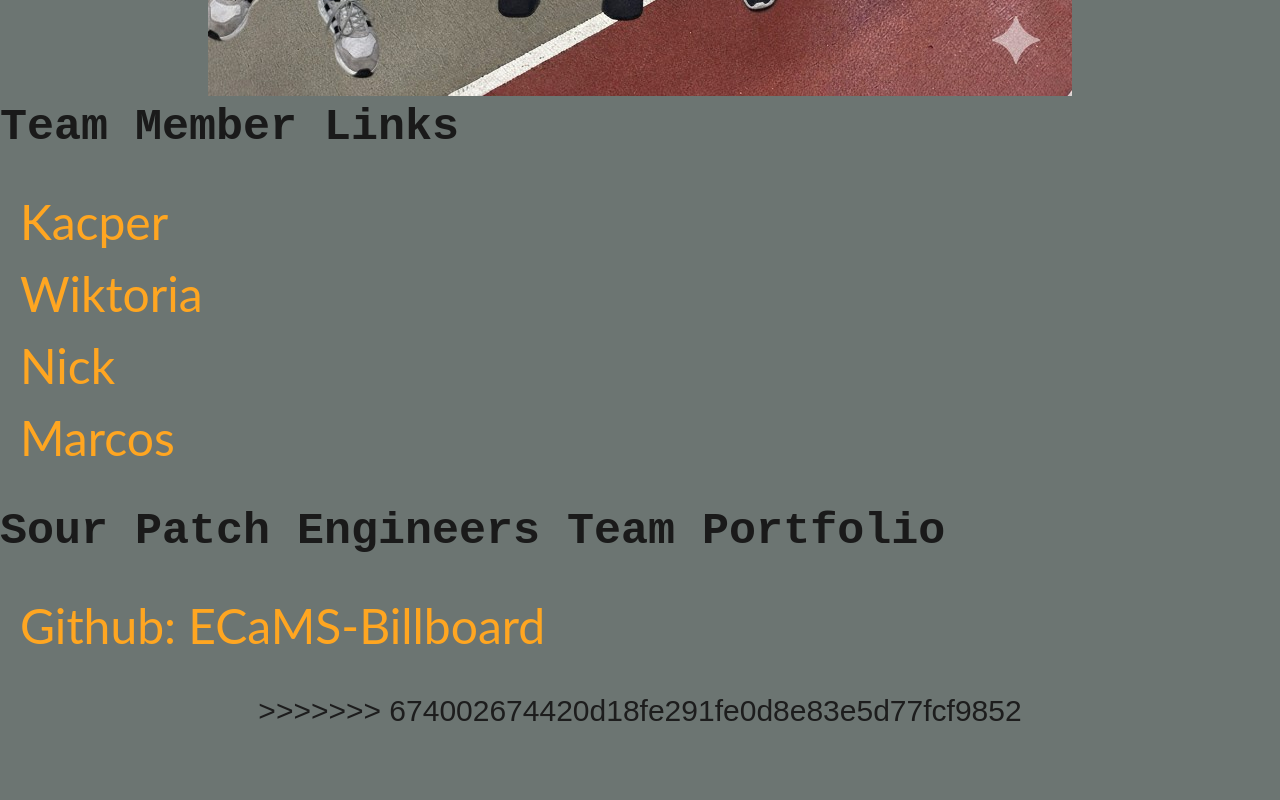
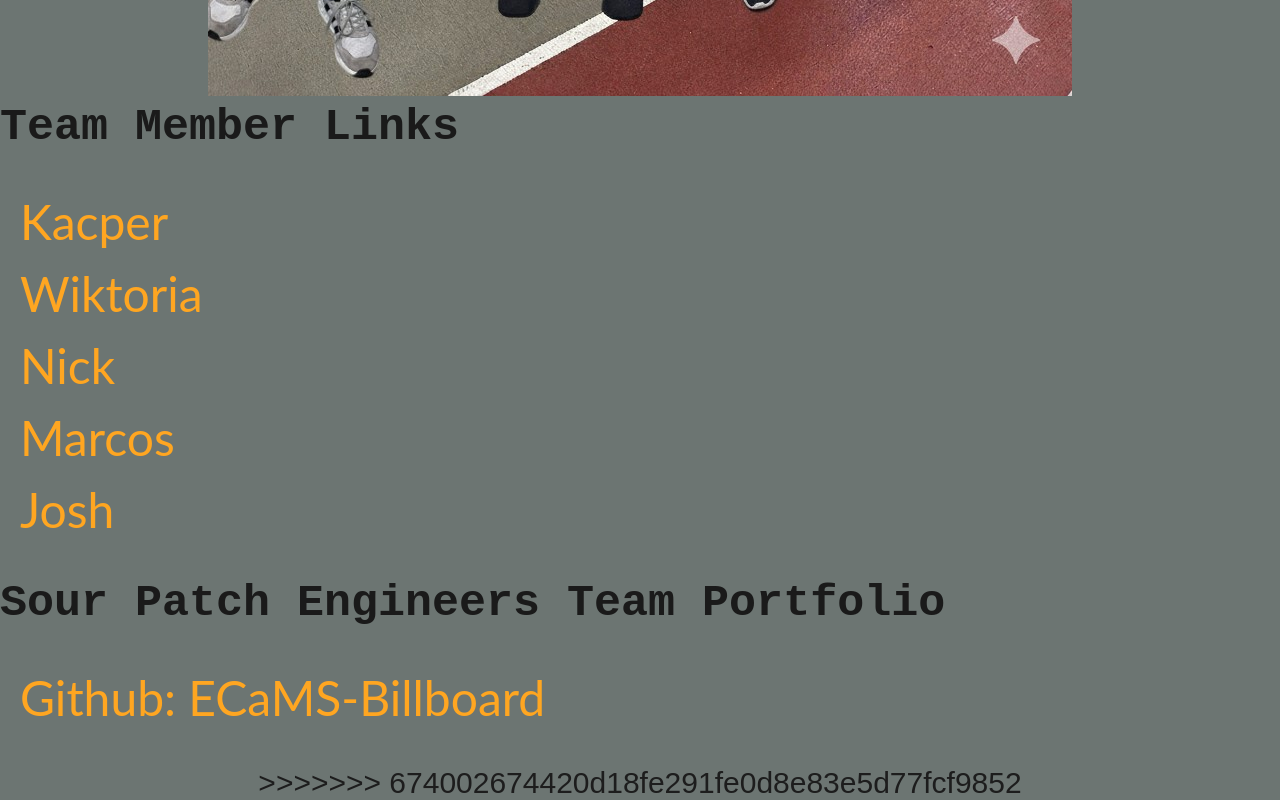
Before and after one commit to SourPatchEngineers/getting-to-know-each-other-teams, a plain HTML site: page index.html in a window 1280 px wide. Shown: the part 1346-2146 px from the top of the page. Before the commit the page ends 2074 px from the top, so only its background shows below. Drawn offline with Linux system fonts and the light colour scheme.

Commit message:
Josh Profile link

```diff
--- a/index.html
+++ b/index.html
@@ -46,6 +46,8 @@
         <li><a href="https://wiktoriacg.github.io/me/" target="_blank">Wiktoria</a></li>
         <li><a href="https://jensen24.github.io/me/" target="_blank">Nick</a></li>
         <li><a href="https://calm-wave-06a84f61e.1.azurestaticapps.net/" target="_blank">Marcos</a></li>
+        <li><a href="https://jvac2332.github.io/Me6/" target="_blank">Josh</a></li>
+
 
     </ul>
 
```
